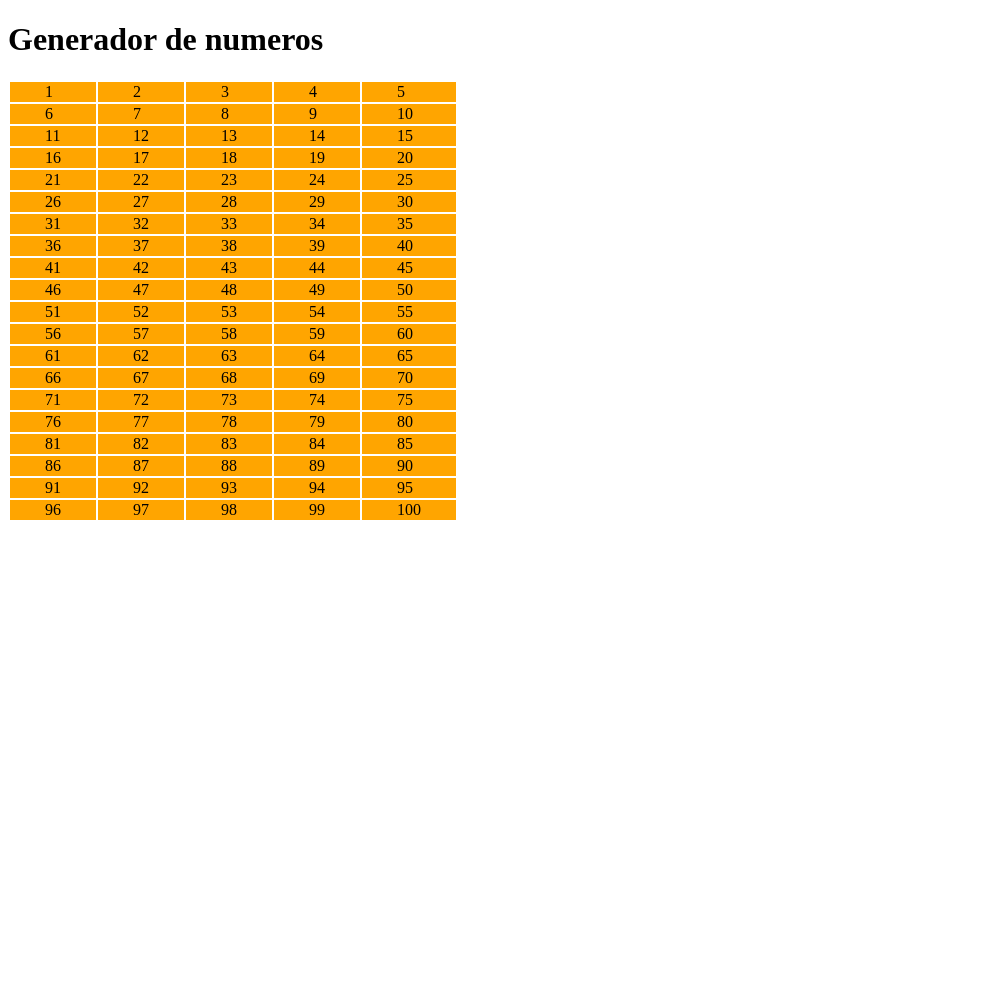
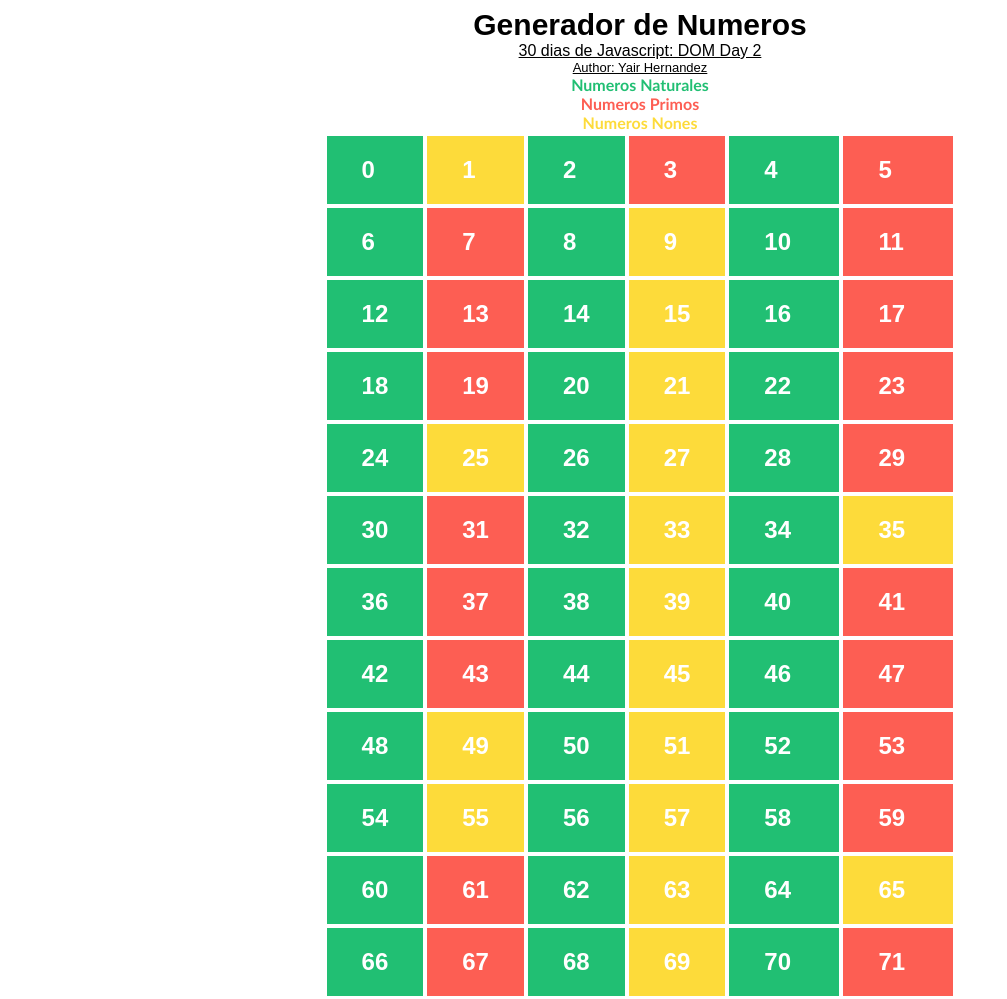
Before and after one commit to yair-hb/30_Days_of-_JavaScript, a plain HTML site: page 22th Day/index2.html in a window 1280 px wide. Shown: the top 999 px of the page, without its empty margins (0-1007 px from the left). Before the commit the page ends 800 px from the top, so only its background shows below. Drawn offline with Linux system fonts and the light colour scheme.

Commit message:
finalizamos el proyecto 1 del dia 22 de curso de js

```diff
--- a/22th Day/index2.html
+++ b/22th Day/index2.html
@@ -5,8 +5,12 @@
         <meta charset="utf-8">
     </head>
     <body>
-        <h1>Generador de numeros</h1>
-
+        <div id="titulo"></div>
+        <div id="main"></div>
+        <div id="autor"></div>
+            <div id="ver"></div>
+            <div id="roj"></div>
+            <div id="amari"></div>
         <script src="main2.js"></script>
     </body>
 </html>
--- a/22th Day/main2.js
+++ b/22th Day/main2.js
@@ -1,28 +1,85 @@
 const table = document.createElement('table')
+table.style.borderSpacing = '4px'
+table.align = 'center'
 document.body.appendChild(table)
-table.style.border = 'black 3px'
-console.log(table)
+
+const titulo = document.getElementById('titulo')
+titulo.textContent = 'Generador de Numeros'
+titulo.align = 'center'
+titulo.style.fontFamily = 'arial'
+titulo.style.fontSize = '30px'
+titulo.style.fontWeight = 'bold'
+
+const main = document.getElementById('main')
+main.textContent = '30 dias de Javascript: DOM Day 2'
+main.align = 'center'
+main.style.fontFamily = 'arial'
+main.style.textDecoration = 'underline'
+
+const autor = document.getElementById('autor')
+autor.textContent = 'Author: Yair Hernandez'
+autor.align = 'center'
+autor.style.fontFamily = 'arial'
+autor.style.fontSize = '13px'
+autor.style.textDecoration = 'underline'
+
+const ver = document.getElementById('ver')
+ver.textContent = 'Numeros Naturales'
+ver.style.color = '#21BF73'
+ver.style.fontFamily = 'calibri'
+ver.style.fontWeight = 'bold'
+ver.align = 'center'
+
+const roj = document.getElementById('roj')
+roj.textContent = 'Numeros Primos'
+roj.style.color = '#FD5E53'
+roj.style.fontFamily = 'calibri'
+roj.style.fontWeight = 'bold'
+roj.align = 'center'
+
+const ama = document.getElementById('amari')
+ama.textContent = 'Numeros Nones'
+ama.style.color = '#FDDB3A'
+ama.style.fontFamily = 'calibri'
+ama.style.fontWeight = 'bold'
+ama.align = 'center'
+
+
 
 let contador = 0
+const np = [2,3,5,7,11,13,17,19,23,29,31,37,41,43,47,53,59,61,67,71,73,79,83,89,97,101]
 
-for (let i=0; i<20; i++){
+for (let i=0; i<17; i++){
     const fila = document.createElement('tr')
     table.appendChild(fila)
 
     //console.log('fila')
 
-    for (let a=0; a<5; a++){
-        contador = contador +1
+    for (let a=0; a<6; a++){
+
         const cuadro = document.createElement('td')
         cuadro.setAttribute('id', contador)
         cuadro.textContent = contador
-        cuadro.style.backgroundColor = 'orange'
-        cuadro.style.border = 'Black 5px'
+        cuadro.style.backgroundColor = '#FDDB3A'
+        cuadro.style.border = '5px'
         cuadro.style.paddingLeft = '35px'
         cuadro.style.paddingRight = '35px'
+        cuadro.style.paddingBottom = '20px'
+        cuadro.style.paddingTop = '20px'
+        cuadro.style.fontFamily = 'arial'
+        cuadro.style.fontSize = '24px'
+        cuadro.style.fontWeight = 'bold'
+        cuadro.style.color = 'white'
 
+        if (contador %2 == 0){
+            cuadro.style.backgroundColor = '#21BF73'
+        }
+        else if (np.includes(contador) == true){
+            cuadro.style.background = '#FD5E53'
+
+        }
         fila.appendChild(cuadro)
-
+        contador = contador +1
 
     }
 }
```
